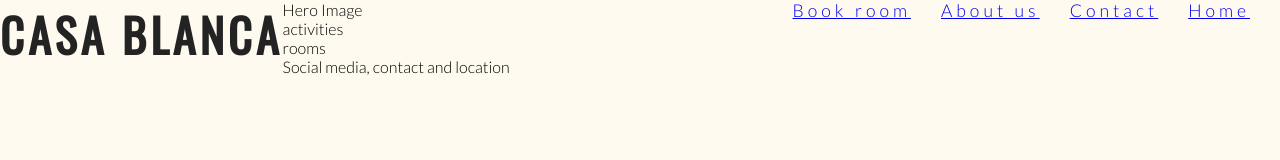
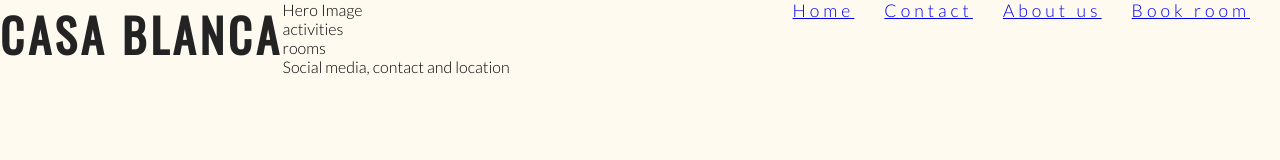
Before and after one commit to gunnarsson901/casa-blanca, a plain HTML site: page index.html in a window 1280 px wide. Drawn offline with nearby package versions, Linux system fonts and the light colour scheme.

Commit message:
create flexbox in ul and reverse list to correct order

```diff
--- a/assets/css/index.css
+++ b/assets/css/style.css
@@ -31,6 +31,12 @@ h1, h2 {
     letter-spacing: 4px;
 }
 
+#menu ul {
+    display: flex;
+    flex-direction:row;
+    float: right;
+}
+
 #menu li {
     float: right;
     list-style-type: none;
--- a/index.html
+++ b/index.html
@@ -7,7 +7,7 @@
     <meta name="description" content="Casa Blanca is a hostel located in the center of Peniche">
     <meta name="keywords" content="hostel peniche, casa blanka, surf portugal">
 
-    <link rel="stylesheet" href="assets/css/index.css">
+    <link rel="stylesheet" href="assets/css/style.css">
     <title>Casa Blanca</title>
 </head>
 <body>
```
